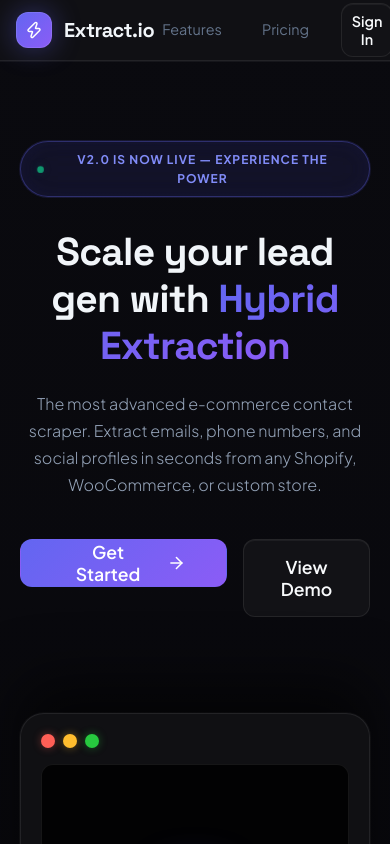
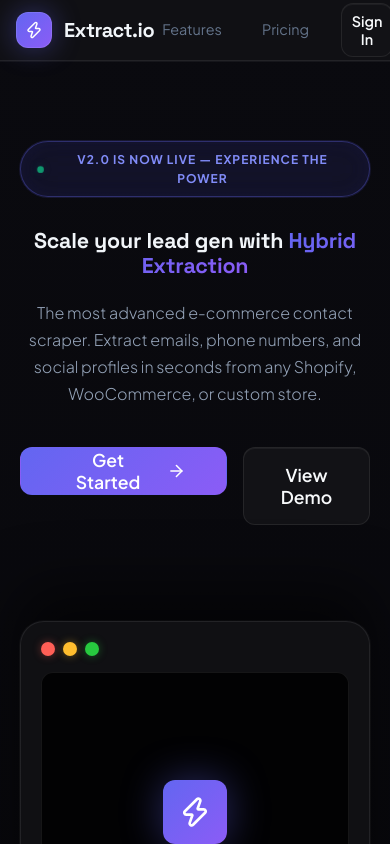
Before and after one commit to Ilyan-Margueritte/extract.io.prod, a React (Vite) app in the folder frontend/: page / in a window 390 px wide. Shown: the top 844 px of the page. Built offline with nearby package versions, Linux system fonts and the light colour scheme; no server answers.

Commit message:
fix: mobile responsiveness for hybrid extraction heading and section titles

```diff
--- a/frontend/src/index.css
+++ b/frontend/src/index.css
@@ -1059,13 +1059,22 @@
 
 @media (max-width: 768px) {
   .heading-hero {
-    font-size: clamp(1.85rem, 10vw, 2.5rem);
+    font-size: clamp(1.5rem, 6vw, 2.25rem);
     line-height: 1.2;
     letter-spacing: -0.02em;
     margin-bottom: 1.25rem;
-    padding: 0 4px;
+    padding: 0 8px;
   }
 }
+
+@media (max-width: 480px) {
+  .heading-hero {
+    font-size: clamp(1.25rem, 5.5vw, 1.85rem);
+    line-height: 1.15;
+    letter-spacing: -0.01em;
+  }
+}
+
 
 .heading-section {
   font-size: 2.5rem;
```
